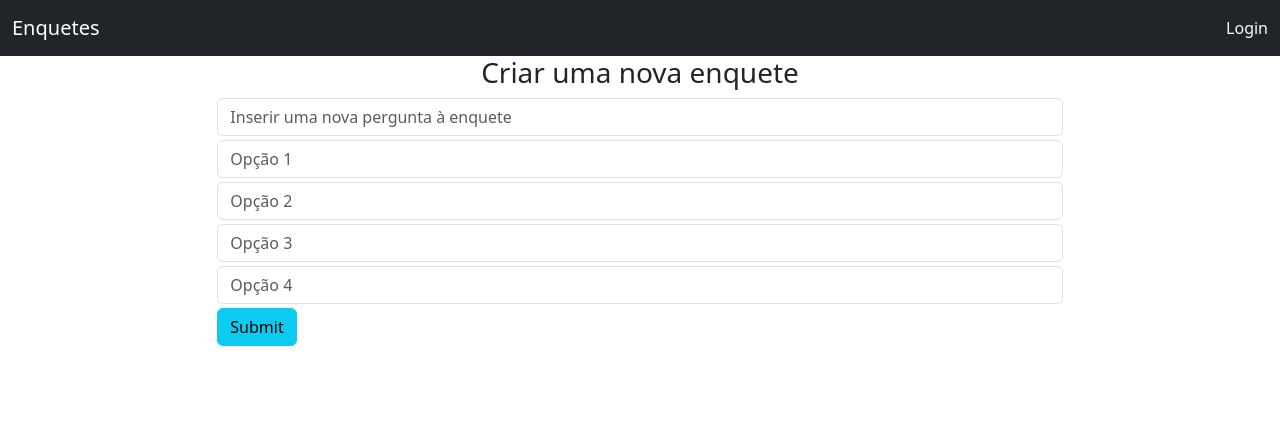
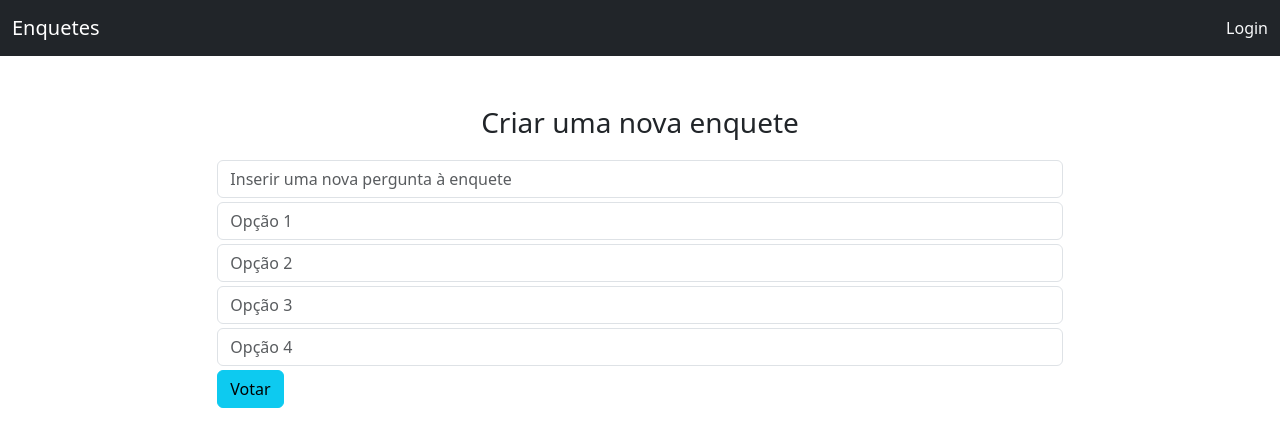
Before and after one commit to MatheusAmarall/projeto_enquete, a Django app: page /criacao-enquete/ in a window 1280 px wide. Shown: the top 447 px of the page. Run offline with Django 4.2, Linux system fonts and the light colour scheme.

Commit message:
ajustes da criação de enquete

```diff
--- a/enquete/templates/pages/criacao_enquete.html
+++ b/enquete/templates/pages/criacao_enquete.html
@@ -1,30 +1,30 @@
 {% extends 'base.html' %}
 
 {% block main %}
-    <div class="row justify-content-center">
+    <div class="row justify-content-center" style="margin-top: 50px;">
         <div class="col-lg-8">
             <div class="panel panel-default">
                 <div class="panel-heading text-center">
-                    <h3 class="panel-title">Criar uma nova enquete</h3>
+                    <h3 class="panel-title" style="margin-bottom: 20px; border-width: 2px;">Criar uma nova enquete</h3>
                 </div>
 
                 <form method="POST" class="panel-body"> {% csrf_token %}
                     <div class="form-group">
-                        <input class="form-control my-1 border" required type="text" name="pergunta" placeholder="Inserir uma nova pergunta à enquete">
+                        <input class="form-control my-1 custom-border" required type="text" name="pergunta" placeholder="Inserir uma nova pergunta à enquete">
                     </div>
                     <div class="form-group">
-                        <input class="form-control my-1 border" required type="text" name="opcao1" placeholder="Opção 1">
+                        <input class="form-control my-1 custom-border" required type="text" name="opcao1" placeholder="Opção 1">
                     </div>
                     <div class="form-group">
-                        <input class="form-control my-1 border" required type="text" name="opcao2" placeholder="Opção 2">
+                        <input class="form-control my-1 custom-border" required type="text" name="opcao2" placeholder="Opção 2">
                     </div>
                     <div class="form-group">
-                        <input class="form-control my-1 border" required type="text" name="opcao3" placeholder="Opção 3">
+                        <input class="form-control my-1 custom-border" required type="text" name="opcao3" placeholder="Opção 3">
                     </div>
                     <div class="form-group">
-                        <input class="form-control my-1 border" required type="text" name="opcao4" placeholder="Opção 4">
+                        <input class="form-control my-1 custom-border" required type="text" name="opcao4" placeholder="Opção 4">
                     </div>
-                    <button type="submit" class="btn btn-info">Submit</button>
+                    <button type="submit" class="btn btn-info">Votar</button>
                 </form>
             </div>
         </div>
```
